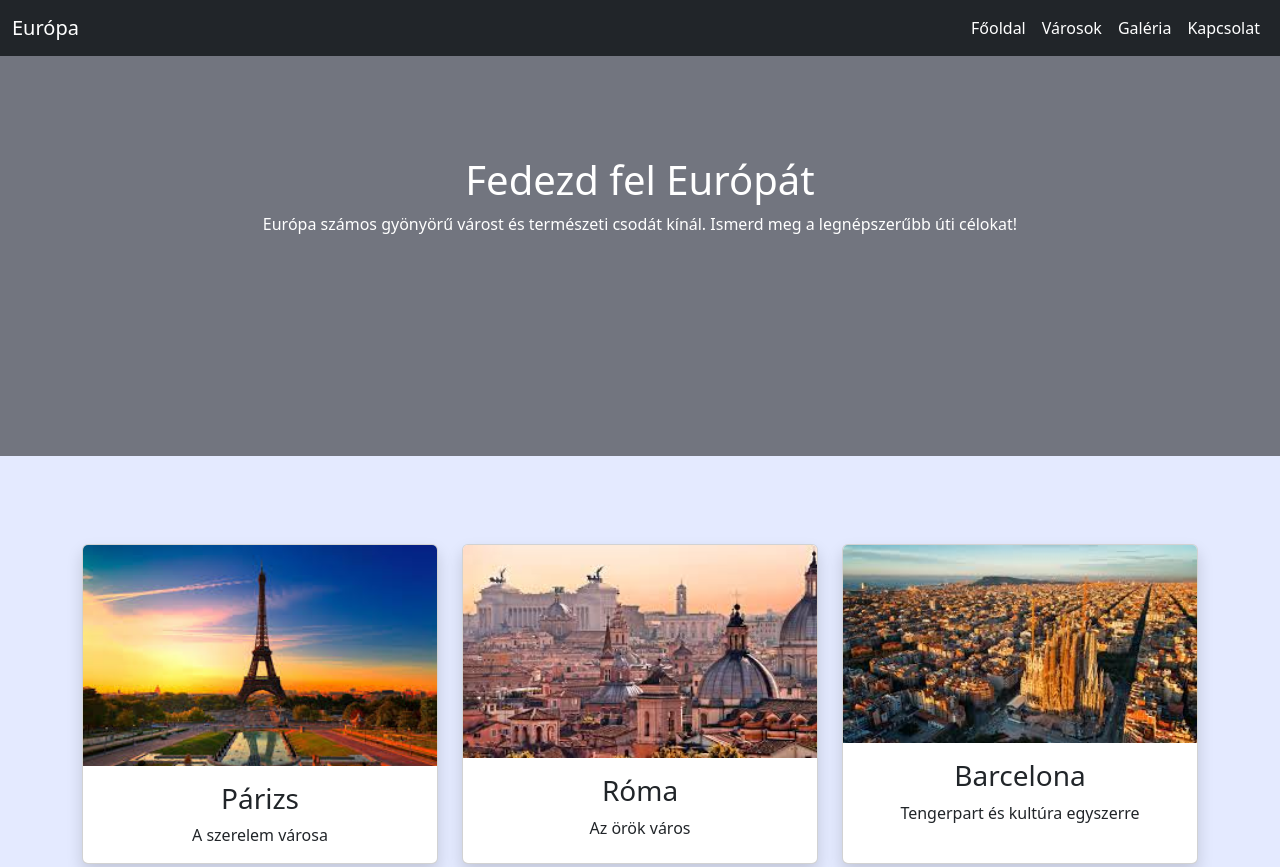
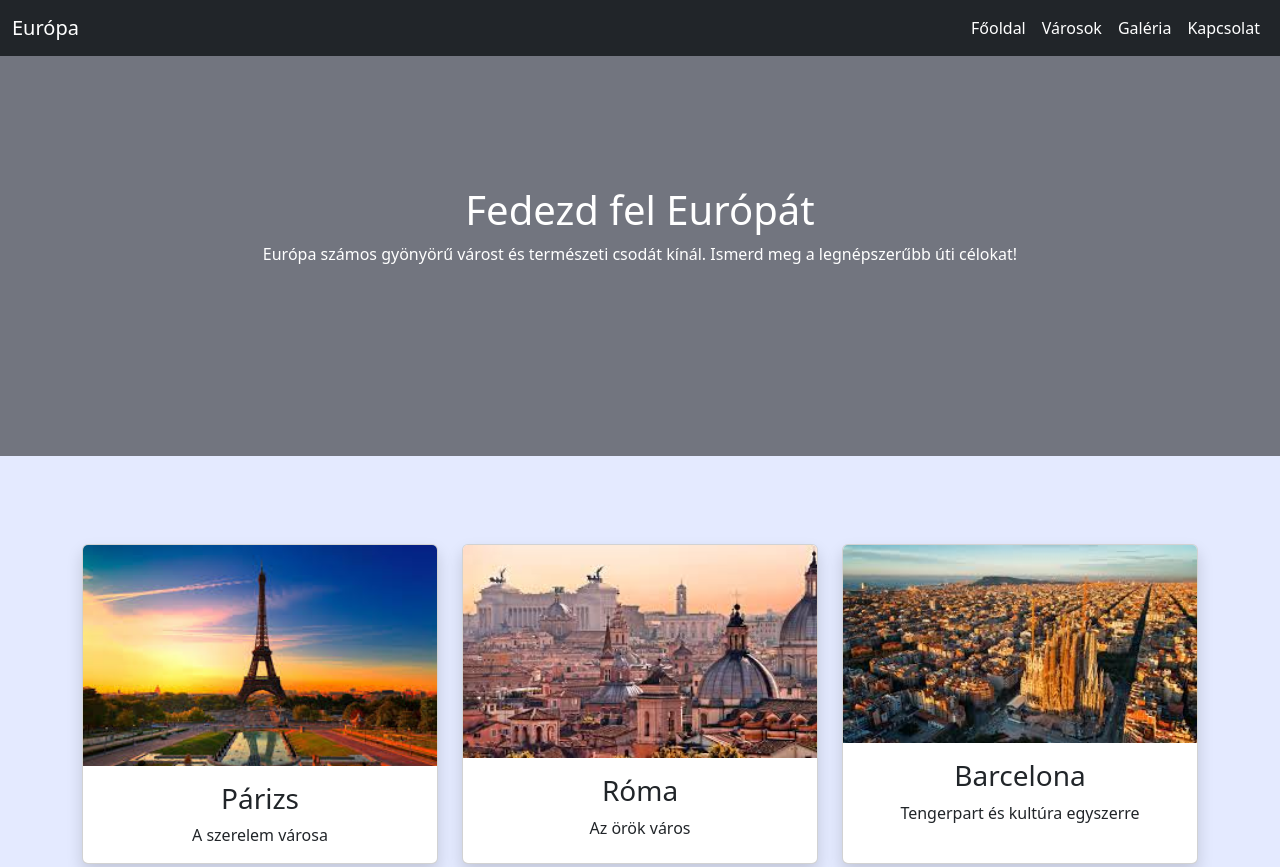
Before and after one commit to HBotond13/Europa-page-bootstrap, a plain HTML site: page index.html in a window 1280 px wide. Shown: the top 867 px of the page. Drawn offline with nearby package versions, Linux system fonts and the light colour scheme.

Commit message:
Updated mystyle.css

```diff
--- a/css/mystyle.css
+++ b/css/mystyle.css
@@ -11,7 +11,7 @@
 .hero-text {
     text-align: center;
     color: white;
-    padding-top: 100px;
+    padding-top: 130px;
 }
 
 .hero h1{
```
